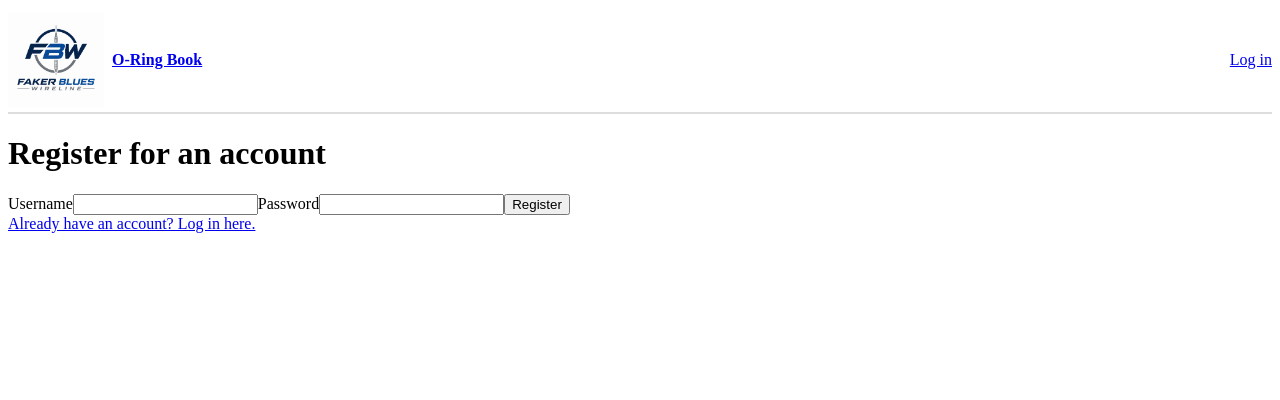
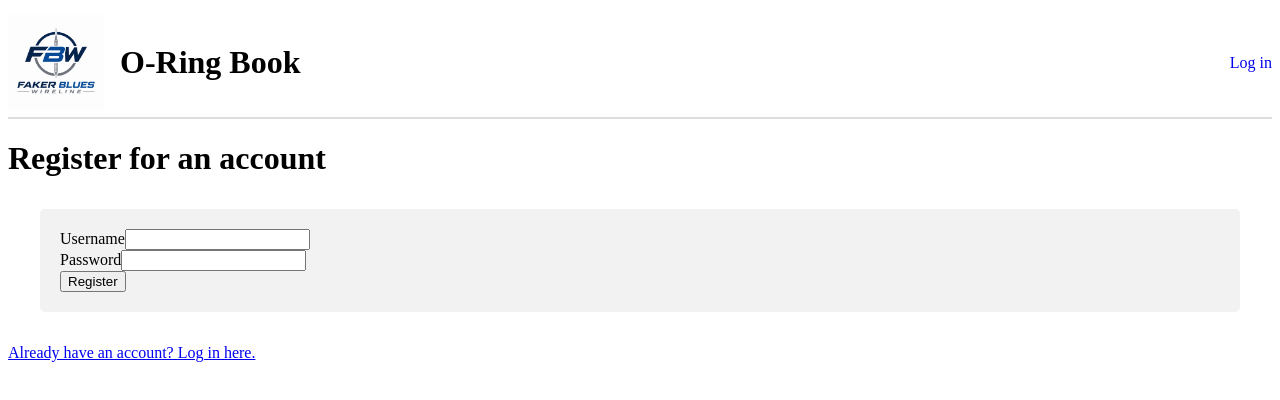
Before and after one commit to timlaubscher5063-lgtm/faker-blues-oring-book, a React (Vite) app in the folder frontend/: page /register in a window 1280 px wide. Shown: the top 400 px of the page. Built offline with nearby package versions, Linux system fonts and the light colour scheme.

Commit message:
add tool toast added

```diff
--- a/frontend/package.json
+++ b/frontend/package.json
@@ -12,6 +12,7 @@
   "dependencies": {
     "axios": "^1.16.1",
     "react": "^19.2.6",
+    "react-bootstrap": "^2.10.10",
     "react-dom": "^19.2.6",
     "react-router": "^7.15.1"
   },
--- a/frontend/src/api/tools.js
+++ b/frontend/src/api/tools.js
@@ -74,7 +74,6 @@ export async function deleteTool(token, id) {
       "Content-Type": "application/json",
       Authorization: "Bearer " + token,
     },
-    //body: JSON.stringify(id),
   });
 
   if (!response.ok) {
--- a/frontend/src/layout/layout.css
+++ b/frontend/src/layout/layout.css
@@ -18,10 +18,17 @@
   gap: 1ch;
   align-items: center;
   font-weight: bold;
+  text-decoration: none;
+  color: black;
+  font-size: 2rem;
 }
 
 #navbar #brand img {
   height: 6rem;
+}
+
+#link {
+  text-decoration: none;
 }
 
 @media (width <= 400px) {
--- a/frontend/src/layout/navbar.jsx
+++ b/frontend/src/layout/navbar.jsx
@@ -13,15 +13,21 @@ export default function Navbar() {
       <nav>
         {token ? (
           <>
-            <NavLink to="/tools">Tools</NavLink>
-            <NavLink to="/tools/add">Add Tool</NavLink>
-            <NavLink to="/login" onClick={() => logout()}>
+            <NavLink id="link" to="/tools">
+              Tools
+            </NavLink>
+            <NavLink id="link" to="/tools/add">
+              Add Tool
+            </NavLink>
+            <NavLink id="link" to="/login" onClick={() => logout()}>
               Log out
             </NavLink>
           </>
         ) : (
           <>
-            <NavLink to="/login">Log in</NavLink>
+            <NavLink id="link" to="/login">
+              Log in
+            </NavLink>
           </>
         )}
       </nav>
--- a/frontend/src/tools/AddTool.jsx
+++ b/frontend/src/tools/AddTool.jsx
@@ -1,12 +1,14 @@
 import { useState } from "react";
 import { addTool } from "../api/tools";
 import { useAuth } from "../auth/AuthContext";
+import AddToolToast from "./AddToolToast";
 import "./tools.css";
 
 export default function AddTool() {
   const { token } = useAuth();
 
   const [error, setError] = useState(null);
+  const [AddedTool, setAddedTool] = useState(false);
 
   const tryAddTool = async (formData) => {
     setError(null);
@@ -29,6 +31,8 @@ export default function AddTool() {
         weight,
         voltage,
       });
+
+      setAddedTool(true);
     } catch (e) {
       setError(e.message);
     }
@@ -36,8 +40,8 @@ export default function AddTool() {
 
   return (
     <>
-      <h2>Add a new tool</h2>
-      <form id="toolAdd" action={tryAddTool}>
+      <h2 id="title">Add a new tool</h2>
+      <form action={tryAddTool}>
         <label>
           Name
           <input type="text" name="name" />
@@ -67,6 +71,7 @@ export default function AddTool() {
           <input type="integer" name="voltage" />
         </label>
         <button>Add Tool</button>
+        {AddedTool && <AddToolToast />}
       </form>
       {error && <p role="alert">{error}</p>}
     </>
--- /dev/null
+++ b/frontend/src/tools/AddToolToast.jsx
@@ -0,0 +1,13 @@
+import Toast from "react-bootstrap/Toast";
+
+export default function AddToolToast() {
+  console.log("toast called");
+  return (
+    <Toast autohide delay={3000}>
+      <Toast.Header>
+        <strong>✓ Success</strong>
+      </Toast.Header>
+      <Toast.Body>Tool added successfully.</Toast.Body>
+    </Toast>
+  );
+}
--- a/frontend/src/tools/Tool.jsx
+++ b/frontend/src/tools/Tool.jsx
@@ -55,7 +55,6 @@ export default function Tool() {
 }
 
 function DeleteToolButton({ token, id }) {
-  console.log(id);
   const navigate = useNavigate();
   const [error, setError] = useState(null);
   const tryDelete = async () => {
--- a/frontend/src/tools/Tools.jsx
+++ b/frontend/src/tools/Tools.jsx
@@ -24,7 +24,7 @@ export default function Tools() {
 
   return (
     <>
-      <h1>Tool List</h1>
+      <h1 id="title">Tool List</h1>
       <SearchForm setFilter={setFilter} />
       <ul id="tools">
         {filteredTools.map((tool) => (
@@ -55,7 +55,7 @@ function SearchForm({ setFilter }) {
 
 function ToolCard({ tool }) {
   return (
-    <li className="book">
+    <li className="tool">
       {/* <figure className="center-children">
         <img src={tool.image} alt={"Image of " + tool.name} />
       </figure> */}
--- a/frontend/src/tools/tools.css
+++ b/frontend/src/tools/tools.css
@@ -1,15 +1,29 @@
 #tools {
   display: grid;
-  gap: 1rem;
+  gap: 0.5rem;
   list-style: none;
 }
 
-tr.tool {
-  display: grid;
-  grid-template-columns: 10ch 1fr;
+#title {
+  font-size: 2rem;
+  padding-left: 2rem;
+}
+
+tr {
+  gap: 5ch;
+}
+
+th,
+td {
+  border: solid 1px;
+  padding: 0.5rem;
+  text-align: center;
+  /* display: grid;
+  grid-template-columns: 5rem 5rem;
+  grid-template-rows: 5rem 5rem;
   gap: 1ch;
   background: #eee;
-  padding: 0.5rem;
+  padding: 0.5rem; */
 }
 
 li.tool .name {
@@ -23,10 +37,42 @@ li.tool .name {
   width: 100rem;
 }
 
-#toolAdd {
-  display: flex;
-  flex-direction: column;
-  gap: 1ch;
+form {
+  border-radius: 5px;
+  background-color: #f2f2f2;
+  padding: 20px;
+  margin: 2rem;
+}
+
+label {
+  display: block;
+}
+
+input[type="text"],
+[type="integer"],
+select {
+  width: 100%;
+  padding: 12px;
+  margin: 8px 0;
+  display: inline-block;
+  border: 1px solid #ccc;
+  border-radius: 4px;
+  box-sizing: border-box;
+}
+
+input[type="submit"] {
+  width: 100%;
+  background-color: #4caf50;
+  color: white;
+  padding: 14px;
+  margin: 8px 0;
+  border: none;
+  border-radius: 4px;
+  cursor: pointer;
+}
+
+input[type="submit"]:hover {
+  background-color: #45a049;
 }
 
 .th {
```
Also changed, not shown: 1 other file (tests, documents, lock files or other folders).
